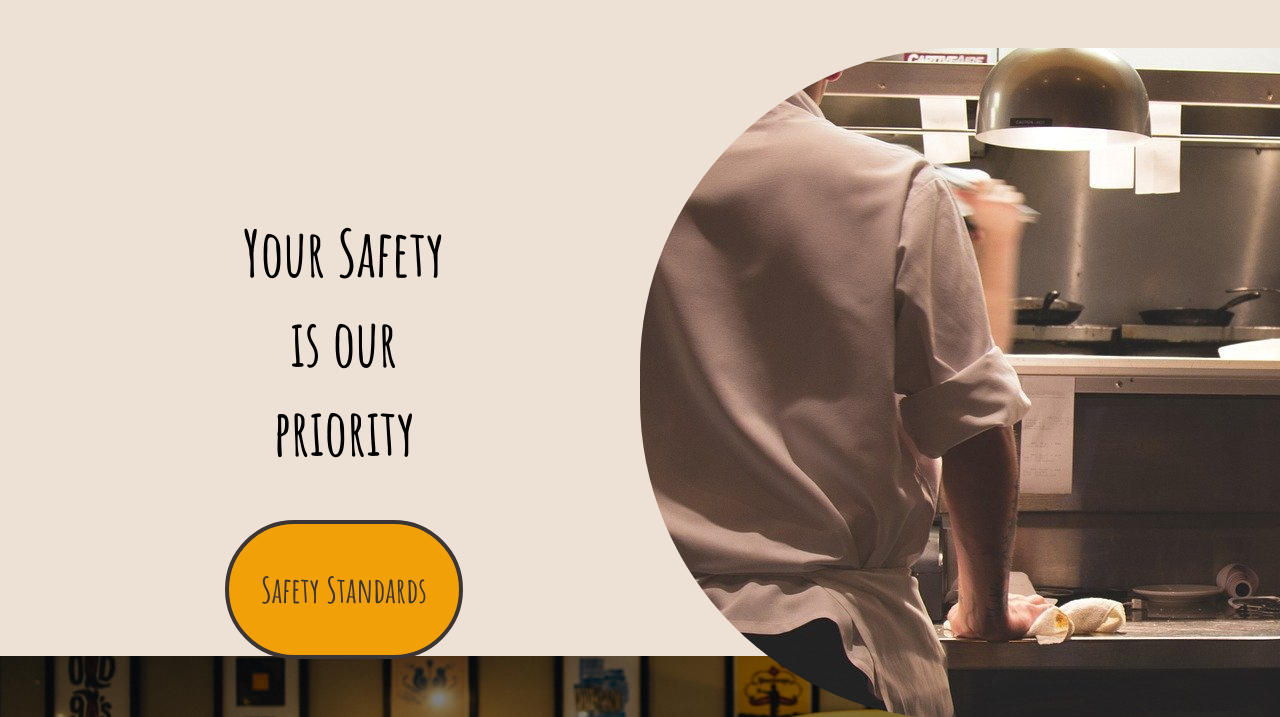
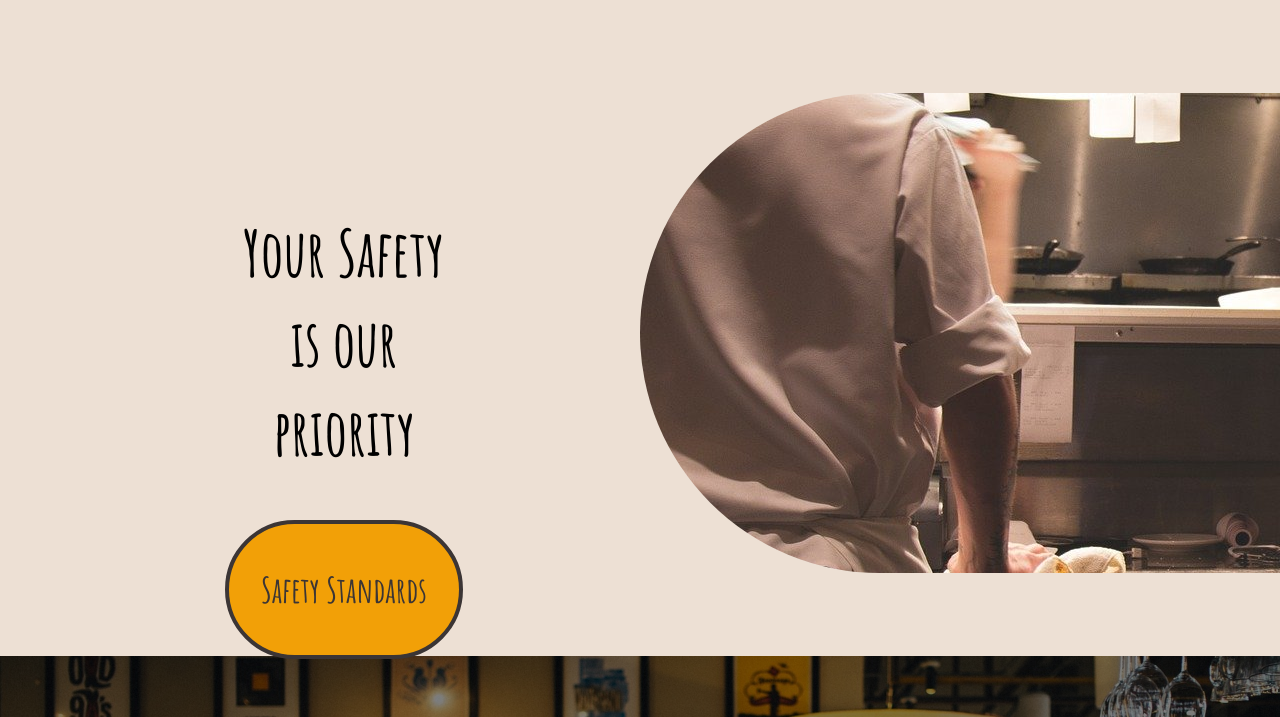
Before and after one commit to anm0l555/build-it-better, a plain HTML site: page index.html in a window 1280 px wide. Shown: the part 860-1577 px from the top of the page. Drawn offline with nearby package versions, Linux system fonts and the light colour scheme; grey boxes are pictures that could not be loaded.

```diff
--- a/css/styles.css
+++ b/css/styles.css
@@ -422,11 +422,11 @@ opacity: 0.5;}
 
 #hdimg{
   background: url(../img/kitchen-731351_1920.jpg);
-  height: 110%!important;
+  height: 60vh;
   background-repeat: no-repeat;
   background-position: center;
   position: relative;
-  /* margin-top: 5rem!important; */
+  margin-top: 3.5%!important;
   width: 1280px!important;
   /* right:  -21rem; */
   border-radius: 20rem;
--- a/index.html
+++ b/index.html
@@ -20,7 +20,7 @@
         <a href="index.html" id="nleft"><h1>Eatery</h1></a>
         <div class="navele">
         <a href="#contact">Contact Us</a>
-        <a href="#about">About</a>
+        <a href="#about">Order Now</a>
         <a href="menu-trial.html">Menu</a>
         <a href="#home" class="active" >Home</a>
 
```
Also changed, not shown: menu-trial.html (+1 -1 lines).
